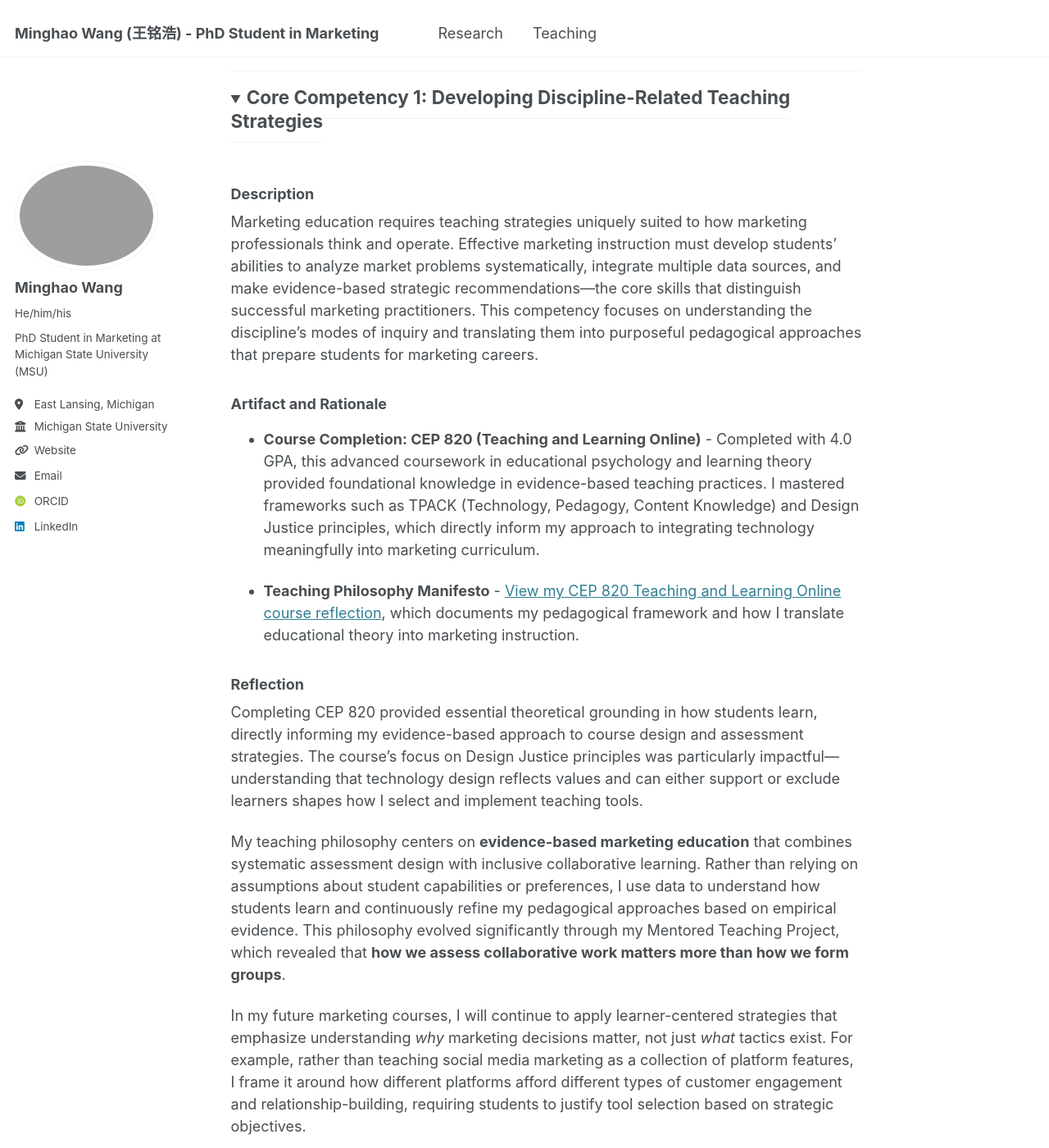
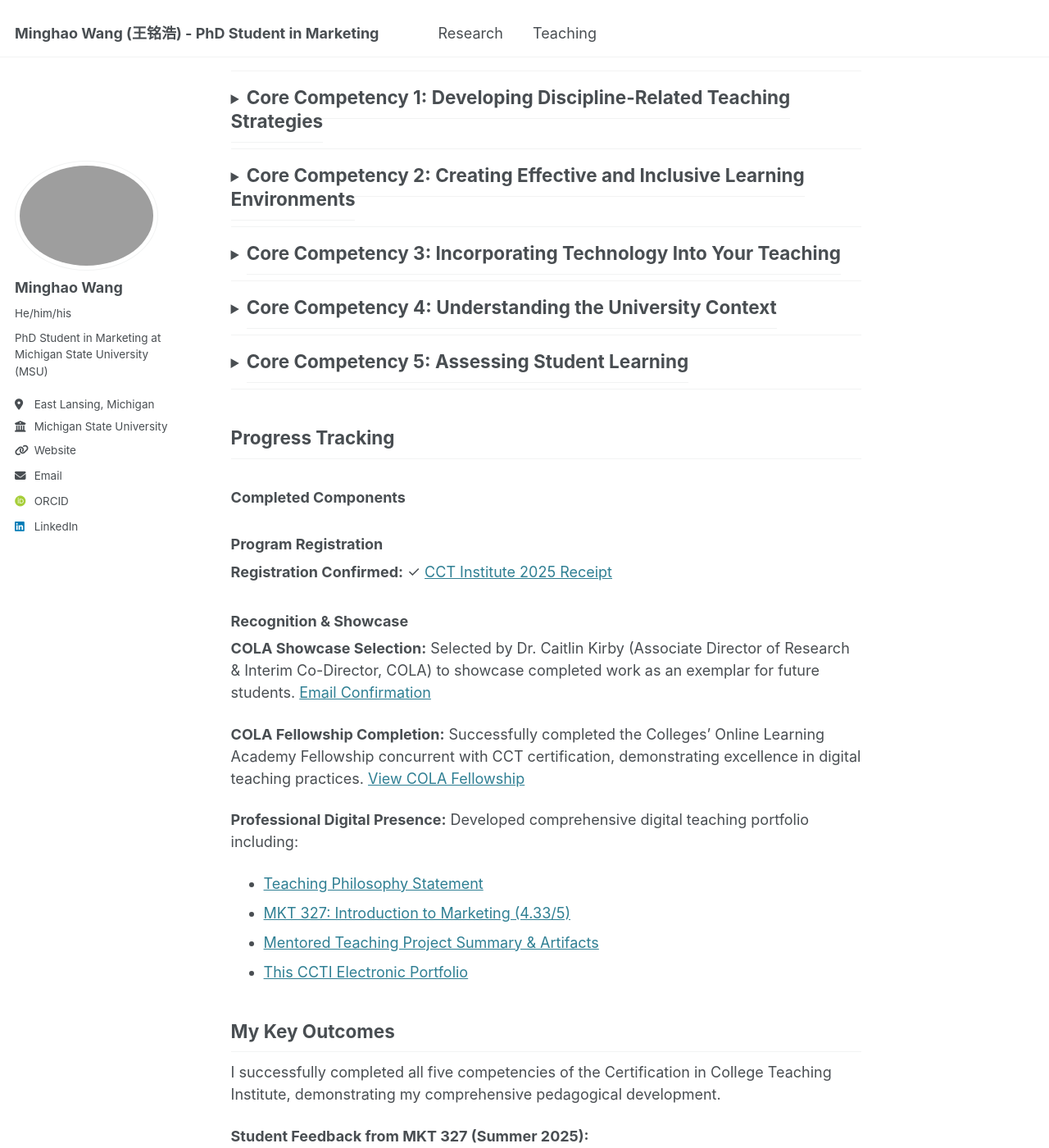
Before and after one commit to minghaowang-research/minghaowang-research.github.io, a Jekyll site: the page built from _teaching/certification-college-teaching.md, in a window 1280 px wide and 1400 px high, scrolled down 1119 px. Shown: the whole window at 82% size. Built offline with Jekyll 4.4.1, drawn with Linux system fonts in a browser that asks for light colours; some web fonts are replaced; some of the changed text lies outside the part shown.

Commit message:
<details markdown="1">

```diff
--- a/_teaching/certification-college-teaching.md
+++ b/_teaching/certification-college-teaching.md
@@ -33,7 +33,7 @@ I successfully completed all required portfolio components, demonstrating my mas
 
 ---
 
-<details open markdown="1">
+<details markdown="1">
 <summary><h2 style="display: inline;">Core Competency 1: Developing Discipline-Related Teaching Strategies</h2></summary>
 
 <br>
```
